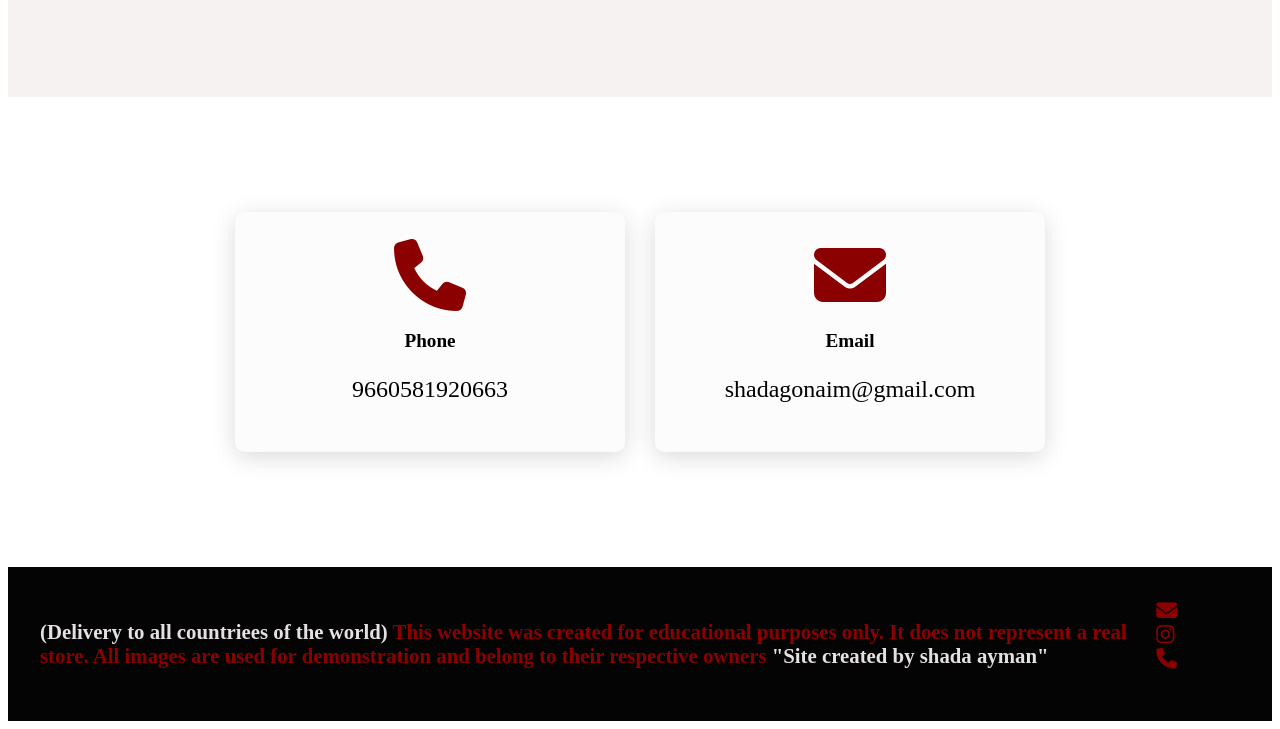
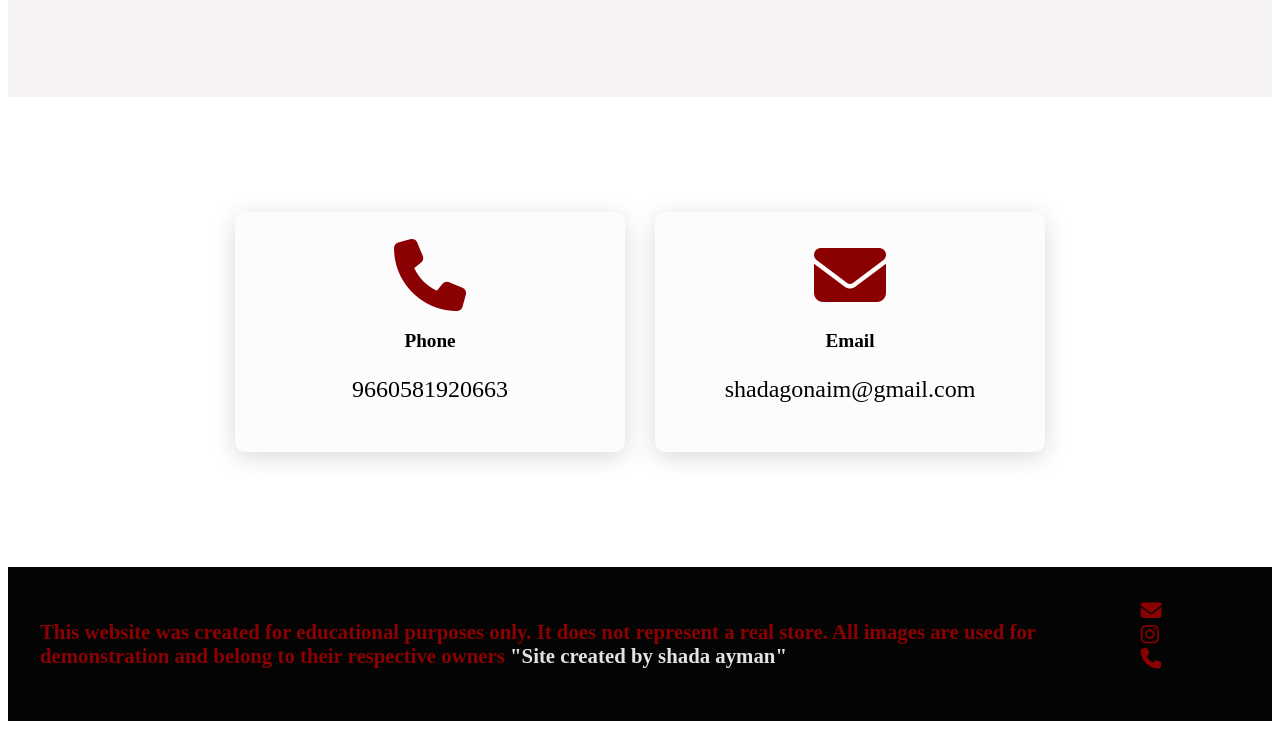
Before and after one commit to shada696/myshop, a plain HTML site: page index.html in a window 1280 px wide. Shown: the part 3931-4660 px from the top of the page. Drawn offline with Linux system fonts and the light colour scheme; a web font is replaced by a local one.

Commit message:
Update index.html
ffsf

```diff
--- a/index.html
+++ b/index.html
@@ -200,7 +200,7 @@
     </div>
  </section>
  <footer class="footer">
-    <p class="footer-title">(Delivery to all countriees of the world) <span>This website was created for educational purposes only. It does not represent a real store. All images are used for demonstration and belong to their respective owners </span> "Site created by shada ayman"</p>
+    <p class="footer-title"> <span>This website was created for educational purposes only. It does not represent a real store. All images are used for demonstration and belong to their respective owners </span> "Site created by shada ayman"</p>
     <div class="social-icons">
         <a href="#"><i class="fa-solid fa-envelope"></i></a>
         <a href="#"><i class="fa-brands fa-instagram"></i></a>
```
